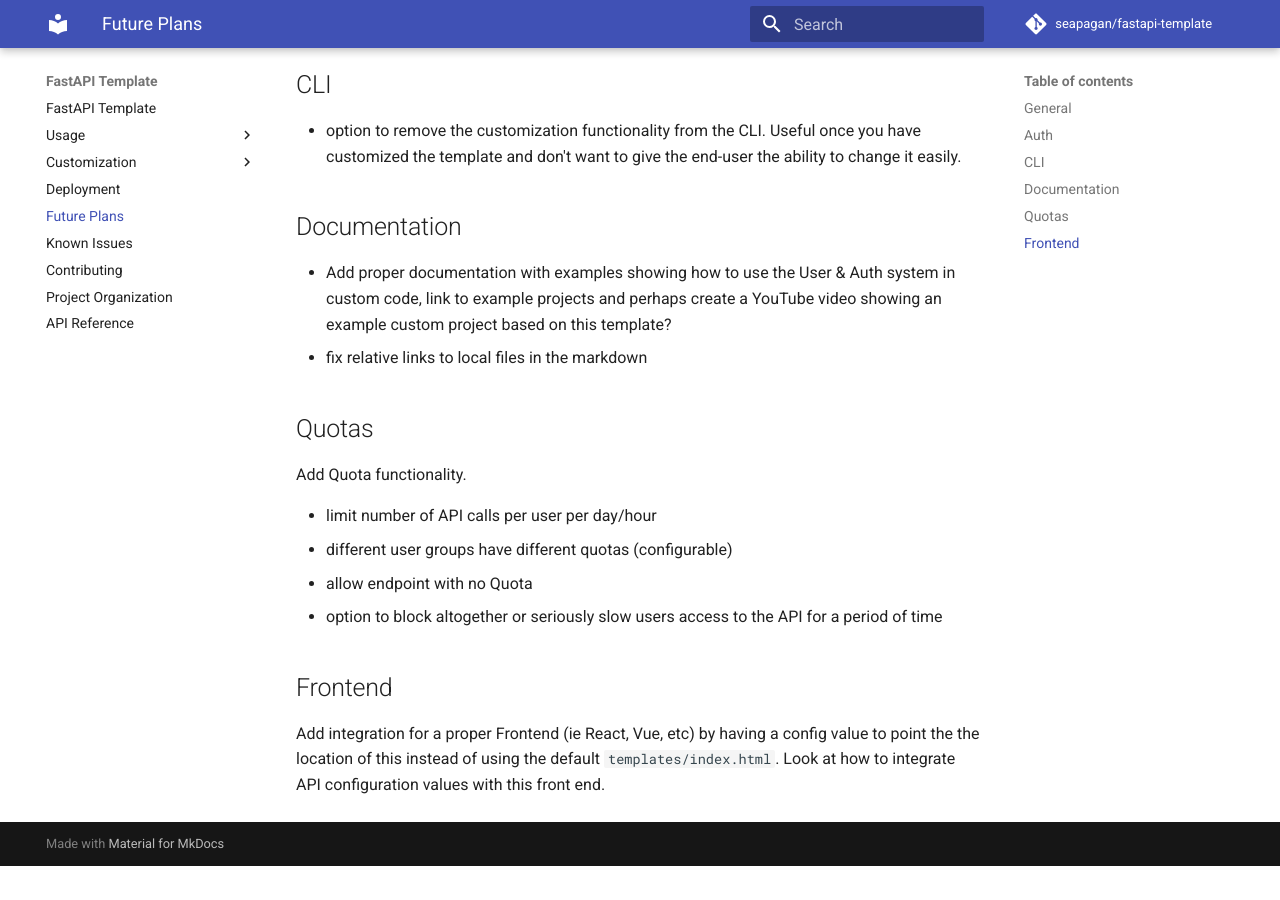
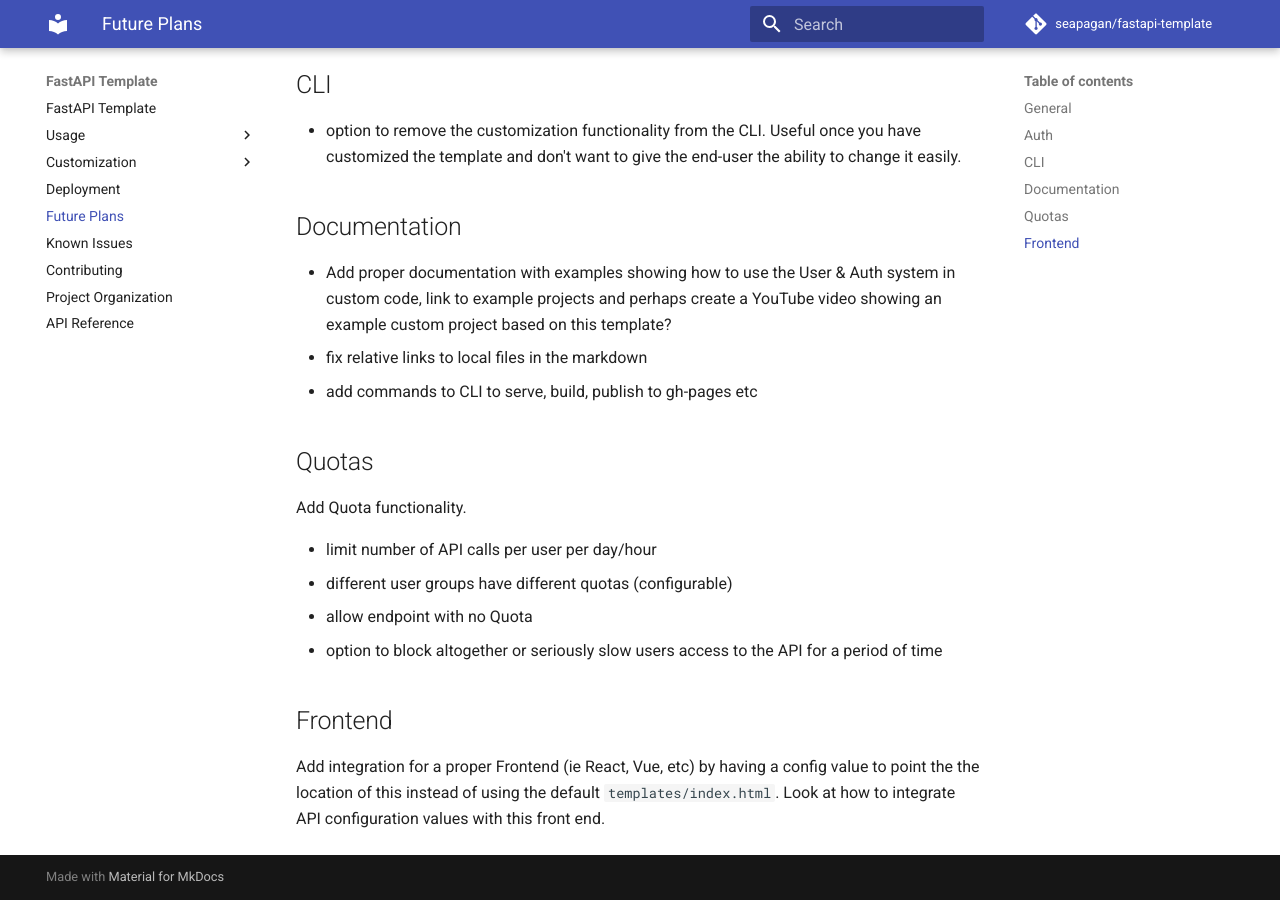
Before and after one commit to seapagan/fastapi-template, an MkDocs documentation site: the page built from docs/future.md, in a window 1280 px wide and 900 px high, scrolled down 1003 px. Built offline with MkDocs 1.6.1 and Material for MkDocs 9.7.7, drawn with Linux system fonts in a browser that asks for light colours; comment, search, counter and statistics services are not loaded; before the commit the page ends 1869 px from its top, so only the background shows below that.

Commit message:
update TODO
Signed-off-by: Grant Ramsay <seapagan@gmail.com>

```diff
--- a/TODO.md
+++ b/TODO.md
@@ -42,6 +42,7 @@
   system in custom code, link to example projects and perhaps create a YouTube
   video showing an example custom project based on this template?
 - fix relative links to local files in the markdown
+- add commands to CLI to serve, build, publish to gh-pages etc
 
 ## Quotas
 
```
